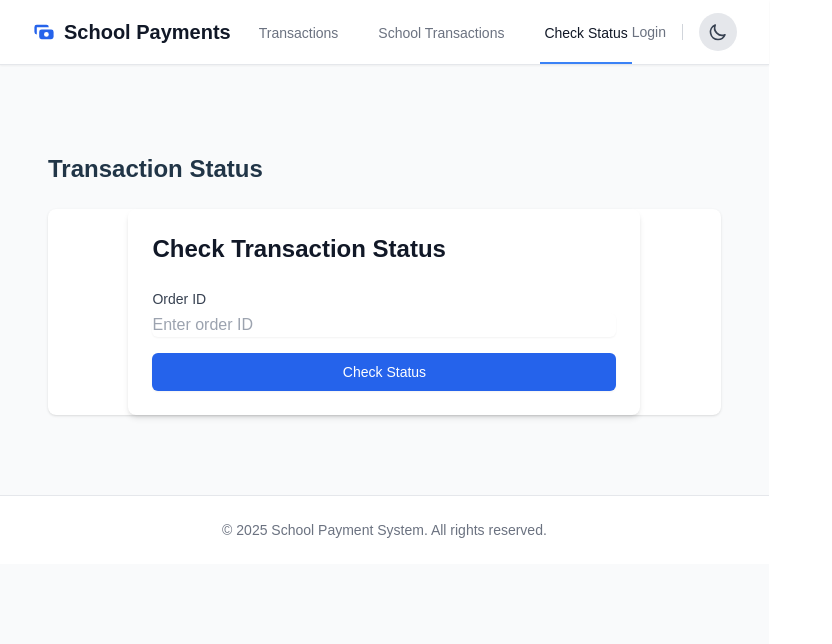
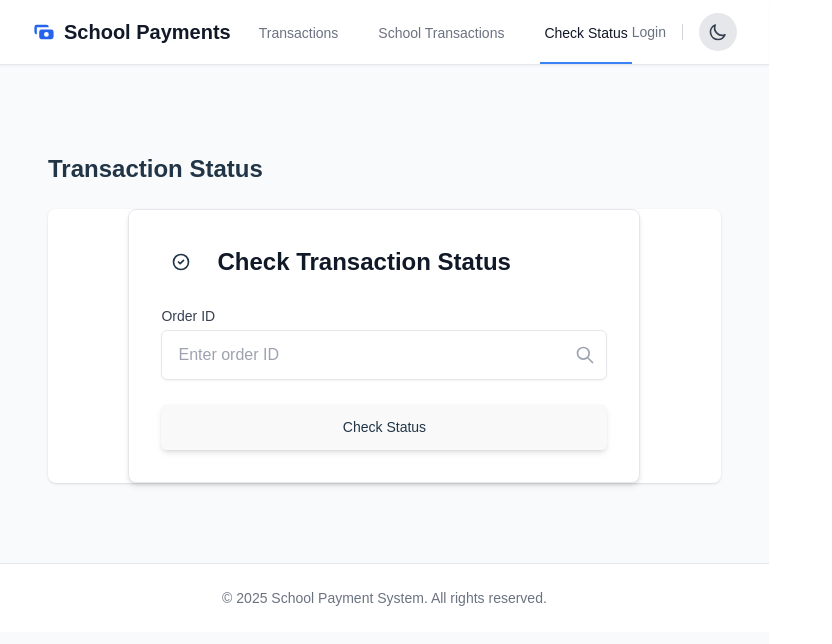
Before and after one commit to Arjun140205/School-Payment, a React (Vite) app in the folder frontend/: page /transaction-status in a window 1280 px wide. Shown: the top 644 px of the page, without its empty margins (0-832 px from the left). Built offline with nearby package versions, Linux system fonts and the light colour scheme; sample sign-in values are in the browser's storage.

Commit message:
Update TransactionStatusCheck component behavior

```diff
--- a/frontend/src/components/TransactionStatusCheck.tsx
+++ b/frontend/src/components/TransactionStatusCheck.tsx
@@ -27,59 +27,90 @@ const TransactionStatusCheck: React.FC = () => {
   };
 
   return (
-    <div className="max-w-lg mx-auto p-6 bg-white dark:bg-gray-800 rounded-lg shadow-md">
-      <h2 className="text-2xl font-semibold text-gray-900 dark:text-white mb-6">
+    <div className="max-w-lg mx-auto p-8 bg-white dark:bg-luxury-dark rounded-lg shadow-md dark:shadow-gold/5 border dark:border-luxury-charcoal/50">
+      <div className="flex items-center mb-6">
+        <div className="h-10 w-10 rounded-full bg-gradient-to-r from-luxury-gold to-yellow-500 flex items-center justify-center mr-4">
+          <svg className="h-5 w-5 text-luxury-dark" fill="none" viewBox="0 0 24 24" stroke="currentColor">
+            <path strokeLinecap="round" strokeLinejoin="round" strokeWidth="2" d="M9 12l2 2 4-4m6 2a9 9 0 11-18 0 9 9 0 0118 0z" />
+          </svg>
+        </div>
+        <h2 className="text-2xl font-semibold text-gray-900 dark:text-luxury-text">
           Check Transaction Status
         </h2>
+      </div>
 
-      <form onSubmit={handleCheck} className="space-y-4">
+      <form onSubmit={handleCheck} className="space-y-6">
         <div>
-          <label htmlFor="orderId" className="block text-sm font-medium text-gray-700 dark:text-gray-300">
+          <label htmlFor="orderId" className="block text-sm font-medium text-gray-700 dark:text-luxury-text mb-1">
             Order ID
           </label>
+          <div className="relative">
             <input
               type="text"
               id="orderId"
               value={orderId}
               onChange={(e) => setOrderId(e.target.value)}
               placeholder="Enter order ID"
-            className="mt-1 block w-full rounded-md border-gray-300 shadow-sm focus:border-blue-500 focus:ring-blue-500 dark:bg-gray-700 dark:border-gray-600 dark:text-white"
+              className="appearance-none block w-full px-4 py-3 border dark:border-gray-700 rounded-md shadow-sm dark:bg-gray-800 dark:text-white placeholder-gray-400 dark:placeholder-gray-500 focus:outline-none focus:ring-blue-500/50 focus:border-blue-500 dark:focus:border-blue-500 transition-all duration-200"
               required
             />
+            <div className="absolute inset-y-0 right-0 flex items-center pr-3 pointer-events-none text-gray-400 dark:text-luxury-text-secondary">
+              <svg className="h-5 w-5" fill="none" viewBox="0 0 24 24" stroke="currentColor">
+                <path strokeLinecap="round" strokeLinejoin="round" strokeWidth="2" d="M21 21l-6-6m2-5a7 7 0 11-14 0 7 7 0 0114 0z" />
+              </svg>
+            </div>
+          </div>
         </div>
 
         <button
           type="submit"
           disabled={loading}
-          className="w-full flex justify-center py-2 px-4 border border-transparent rounded-md shadow-sm text-sm font-medium text-white bg-blue-600 hover:bg-blue-700 focus:outline-none focus:ring-2 focus:ring-offset-2 focus:ring-blue-500 disabled:opacity-50"
+          className="relative w-full flex justify-center py-3 px-4 border border-transparent rounded-md shadow-md text-sm font-medium text-luxury-dark bg-gradient-to-r from-luxury-gold via-yellow-500 to-luxury-gold hover:from-yellow-500 hover:to-luxury-gold focus:outline-none focus:ring-2 focus:ring-offset-2 focus:ring-luxury-gold focus:ring-offset-luxury-dark disabled:opacity-50 transition-all duration-200"
         >
-          {loading ? 'Checking...' : 'Check Status'}
+          <span className="inline-flex items-center">
+            {loading && (
+              <svg className="animate-spin -ml-1 mr-2 h-4 w-4 text-luxury-dark" xmlns="http://www.w3.org/2000/svg" fill="none" viewBox="0 0 24 24">
+                <circle className="opacity-25" cx="12" cy="12" r="10" stroke="currentColor" strokeWidth="4"></circle>
+                <path className="opacity-75" fill="currentColor" d="M4 12a8 8 0 018-8V0C5.373 0 0 5.373 0 12h4zm2 5.291A7.962 7.962 0 014 12H0c0 3.042 1.135 5.824 3 7.938l3-2.647z"></path>
+              </svg>
+            )}
+            {loading ? 'Checking Status...' : 'Check Status'}
+          </span>
         </button>
       </form>
 
       {error && (
-        <div className="mt-4 p-4 bg-red-50 dark:bg-red-900 border border-red-200 dark:border-red-800 rounded-md">
-          <p className="text-sm text-red-700 dark:text-red-200">{error}</p>
+        <div className="mt-6 p-4 bg-red-50 dark:bg-red-900/20 border border-red-200 dark:border-red-900/30 rounded-md">
+          <div className="flex">
+            <svg className="h-5 w-5 text-red-500 mr-2" fill="none" viewBox="0 0 24 24" stroke="currentColor">
+              <path strokeLinecap="round" strokeLinejoin="round" strokeWidth="2" d="M12 8v4m0 4h.01M21 12a9 9 0 11-18 0 9 9 0 0118 0z" />
+            </svg>
+            <p className="text-sm text-red-700 dark:text-red-400">{error}</p>
+          </div>
         </div>
       )}
 
       {transaction && (
-        <div className="mt-6 p-4 bg-gray-50 dark:bg-gray-700 rounded-md">
-          <h3 className="text-lg font-medium text-gray-900 dark:text-white mb-4">
+        <div className="mt-8 p-6 bg-gray-50 dark:bg-gray-800/30 rounded-md border dark:border-gray-700">
+          <h3 className="text-lg font-medium text-gray-900 dark:text-luxury-gold mb-4 flex items-center">
+            <svg className="h-5 w-5 mr-2" fill="none" viewBox="0 0 24 24" stroke="currentColor">
+              <path strokeLinecap="round" strokeLinejoin="round" strokeWidth="2" d="M9 5H7a2 2 0 00-2 2v12a2 2 0 002 2h10a2 2 0 002-2V7a2 2 0 00-2-2h-2M9 5a2 2 0 002 2h2a2 2 0 002-2M9 5a2 2 0 012-2h2a2 2 0 012 2" />
+            </svg>
             Transaction Details
           </h3>
-          <dl className="grid grid-cols-2 gap-4">
-            <div>
-              <dt className="text-sm font-medium text-gray-500 dark:text-gray-400">Order ID</dt>
-              <dd className="mt-1 text-sm text-gray-900 dark:text-white">{transaction.custom_order_id}</dd>
+
+          <dl className="grid grid-cols-1 gap-x-6 gap-y-5 sm:grid-cols-2 mt-6">
+            <div className="border-b dark:border-luxury-charcoal/50 pb-3 sm:border-b-0 sm:pb-0">
+              <dt className="text-sm font-medium text-gray-500 dark:text-luxury-text-secondary">Order ID</dt>
+              <dd className="mt-1 text-sm font-medium text-gray-900 dark:text-luxury-text">{transaction.custom_order_id}</dd>
+            </div>
+            <div className="border-b dark:border-luxury-charcoal/50 pb-3 sm:border-b-0 sm:pb-0">
+              <dt className="text-sm font-medium text-gray-500 dark:text-luxury-text-secondary">Transaction ID</dt>
+              <dd className="mt-1 text-sm font-medium text-gray-900 dark:text-luxury-text">{transaction.collect_id}</dd>
             </div>
             <div>
-              <dt className="text-sm font-medium text-gray-500 dark:text-gray-400">Transaction ID</dt>
-              <dd className="mt-1 text-sm text-gray-900 dark:text-white">{transaction.collect_id}</dd>
-            </div>
-            <div>
-              <dt className="text-sm font-medium text-gray-500 dark:text-gray-400">Amount</dt>
-              <dd className="mt-1 text-sm text-gray-900 dark:text-white">
+              <dt className="text-sm font-medium text-gray-500 dark:text-luxury-text-secondary">Amount</dt>
+              <dd className="mt-1 text-sm font-medium text-gray-900 dark:text-luxury-gold">
                 {new Intl.NumberFormat('en-IN', {
                   style: 'currency',
                   currency: 'INR'
@@ -87,7 +118,7 @@ const TransactionStatusCheck: React.FC = () => {
               </dd>
             </div>
             <div>
-              <dt className="text-sm font-medium text-gray-500 dark:text-gray-400">Status</dt>
+              <dt className="text-sm font-medium text-gray-500 dark:text-luxury-text-secondary">Status</dt>
               <dd className="mt-1">
                 <StatusBadge status={transaction.status} />
               </dd>
```
Lines whose indentation alone changed are shown as unchanged.
